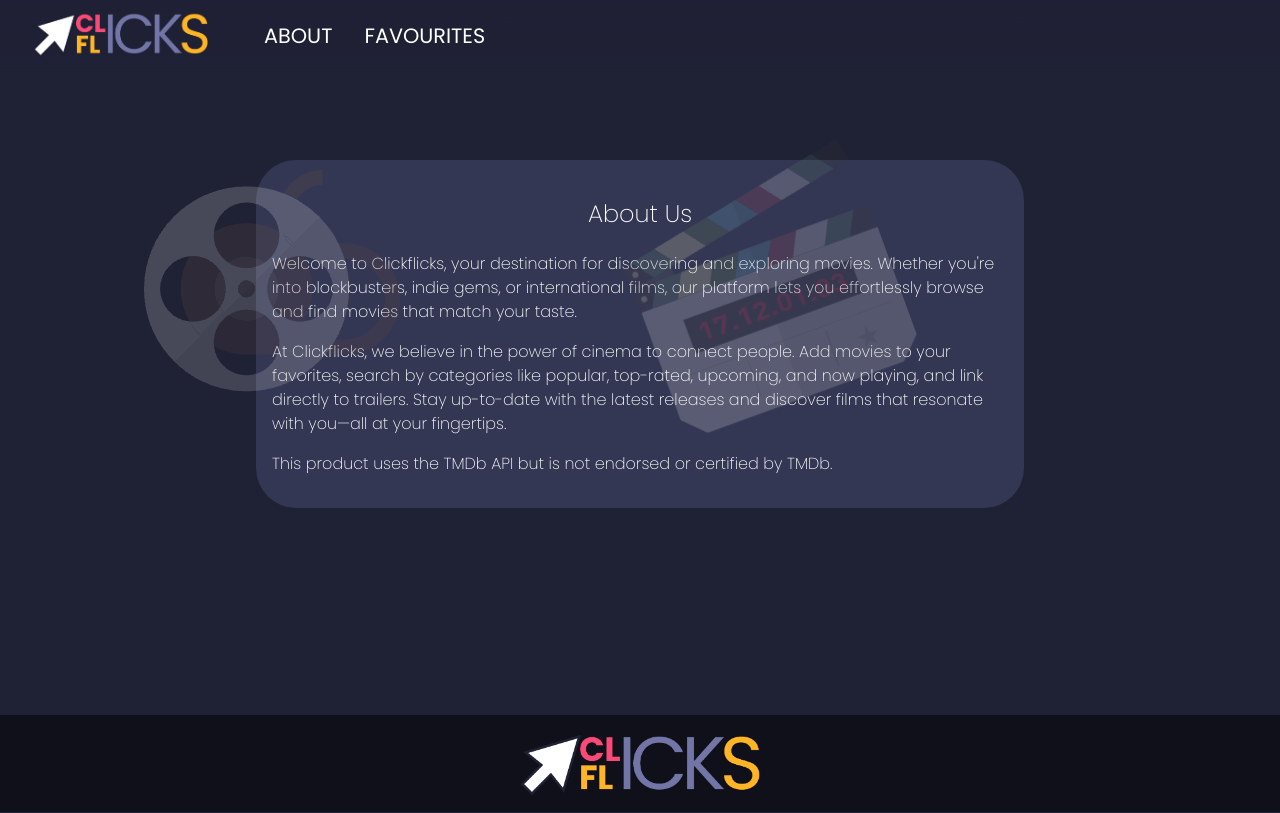
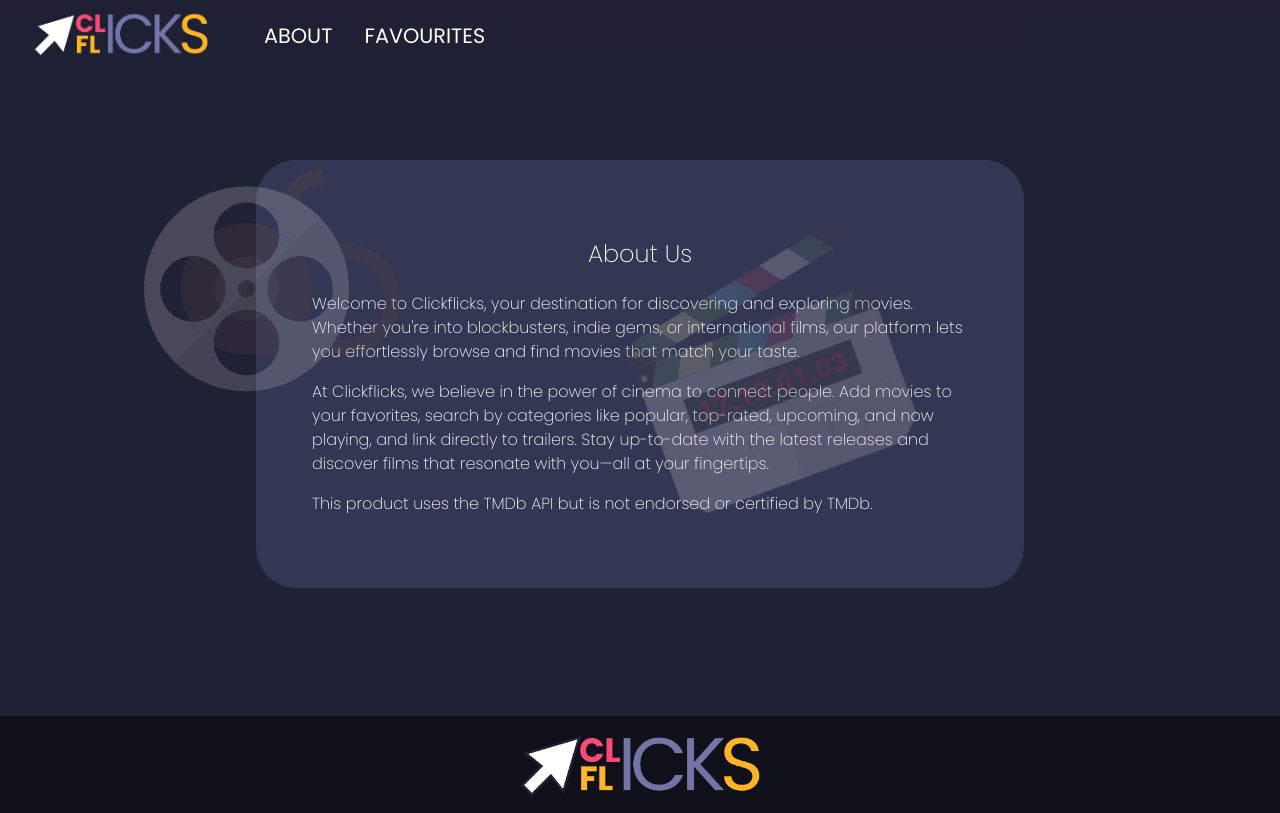
Before and after one commit to fgerrymok/react-movie-app, a React (Vite) app in the folder movie-app/: page /about in a window 1280 px wide. Built offline with nearby package versions, Linux system fonts and the light colour scheme; no server answers.

Commit message:
Updated padding on about us page.

```diff
--- a/movie-app/src/styles/About.css
+++ b/movie-app/src/styles/About.css
@@ -9,7 +9,7 @@
     background-color: #7276a841;
     margin: 1.5rem 1.5rem 8rem 1.5rem;
     border-radius: 40px;
-    padding: 1rem;
+    padding: 2rem;
     white-space: pre-wrap;
     z-index: 50;
     position: relative;
@@ -54,6 +54,7 @@ p {
     .about-us {
         margin-left: 5rem;
         margin-right: 5rem;
+        padding: 3.5rem;
     }
 }
 
```
